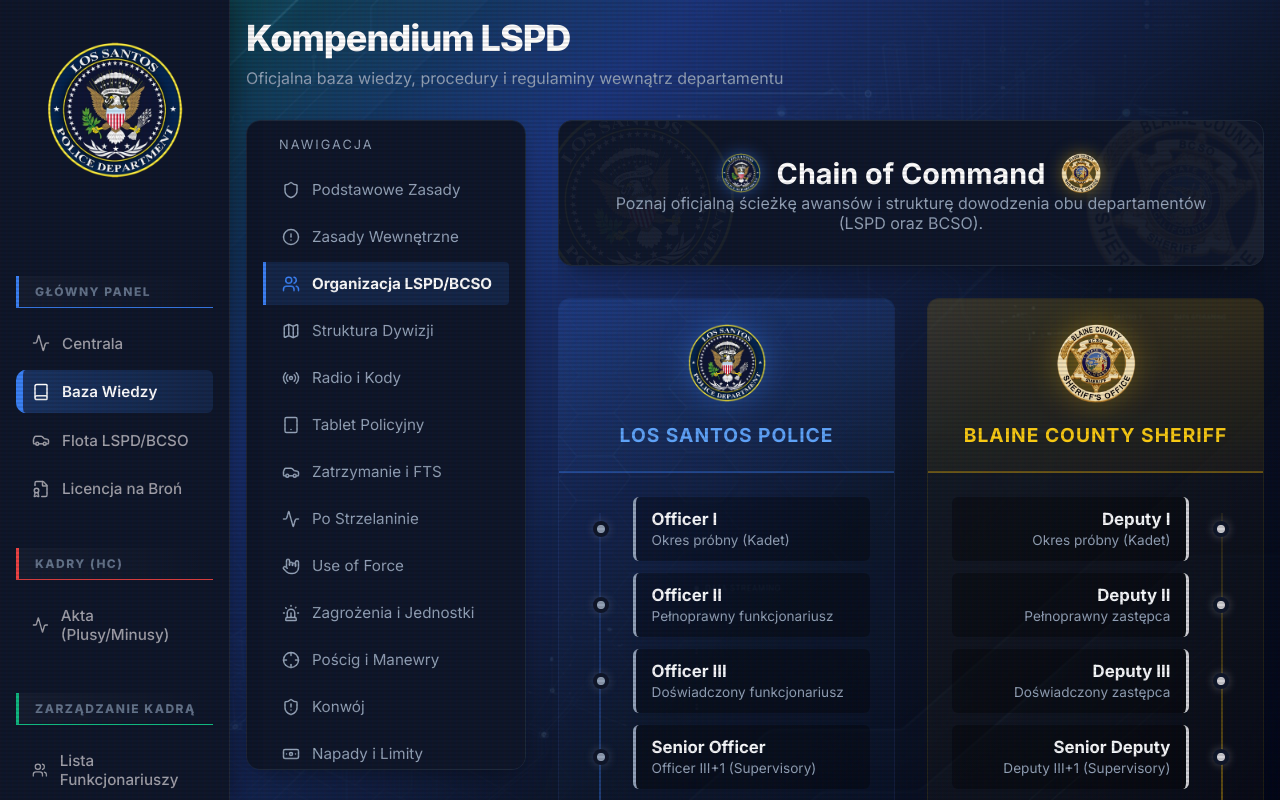
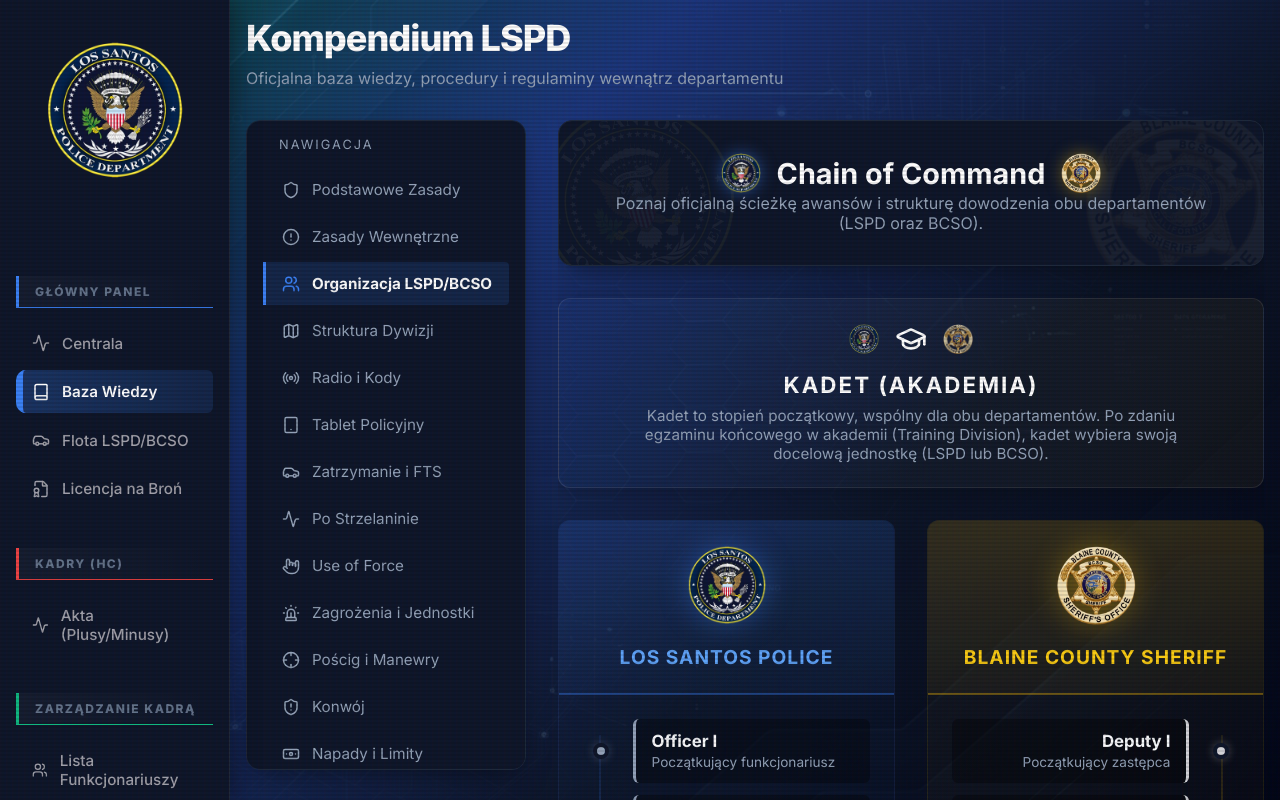
Before and after one commit to Bowie102/MDT-Strona-WWW, a React app: page /knowledge in a window 1280 px wide. Both pictures are taken after a click on the button "Organizacja LSPD/BCSO". Shown: the top 800 px of the page. Built offline with nearby package versions, Linux system fonts and the light colour scheme; the HTML template or start-up script is replaced by a standard one.

Commit message:
Add files via upload

```diff
--- a/src/pages/KnowledgeBase.jsx
+++ b/src/pages/KnowledgeBase.jsx
@@ -166,6 +166,17 @@ function KnowledgeBase() {
 
             <motion.div variants={itemVariant} style={{ display: 'grid', gridTemplateColumns: 'repeat(auto-fit, minmax(320px, 1fr))', gap: '2rem' }}>
 
+              {/* KADET (WSPÓLNY) */}
+              <div style={{ gridColumn: '1 / -1', background: 'linear-gradient(to right, rgba(59, 130, 246, 0.05), rgba(234, 179, 8, 0.05))', borderRadius: '12px', border: '1px solid rgba(255, 255, 255, 0.1)', padding: '1.5rem', textAlign: 'center', display: 'flex', flexDirection: 'column', alignItems: 'center', gap: '0.5rem', boxShadow: '0 4px 20px rgba(0,0,0,0.2)' }}>
+                 <div style={{ display: 'flex', gap: '1rem', alignItems: 'center', marginBottom: '0.5rem' }}>
+                    <img src="/lspd_logo.png" alt="LSPD" style={{ height: '30px', opacity: 0.8 }} />
+                    <GraduationCap size={32} color="#fff" />
+                    <img src="/bcso_logo.png" alt="BCSO" style={{ height: '30px', opacity: 0.8 }} />
+                 </div>
+                 <h4 style={{ margin: 0, color: '#fff', fontSize: '1.4rem', textTransform: 'uppercase', letterSpacing: '2px' }}>Kadet (Akademia)</h4>
+                 <p style={{ margin: 0, color: 'var(--text-muted)', fontSize: '0.95rem', maxWidth: '600px' }}>Kadet to stopień początkowy, wspólny dla obu departamentów. Po zdaniu egzaminu końcowego w akademii (Training Division), kadet wybiera swoją docelową jednostkę (LSPD lub BCSO).</p>
+              </div>
+
               {/* LSPD COLUMN */}
               <div style={{ background: 'rgba(59, 130, 246, 0.03)', borderRadius: '12px', border: '1px solid rgba(59, 130, 246, 0.1)', overflow: 'hidden' }}>
                 <div style={{ background: 'linear-gradient(to bottom, rgba(59, 130, 246, 0.15), rgba(59, 130, 246, 0.05))', padding: '1.5rem', textAlign: 'center', borderBottom: '2px solid rgba(59, 130, 246, 0.3)' }}>
@@ -176,7 +187,7 @@ function KnowledgeBase() {
                    {/* Central line */}
                    <div style={{ position: 'absolute', left: '2.5rem', top: '2.5rem', bottom: '2.5rem', width: '2px', background: 'linear-gradient(to bottom, rgba(59, 130, 246, 0.1), rgba(59, 130, 246, 0.5), #eab308)' }} />
                    {[
-                      { rank: 'Officer I', desc: 'Okres próbny (Kadet)' },
+                      { rank: 'Officer I', desc: 'Początkujący funkcjonariusz' },
                       { rank: 'Officer II', desc: 'Pełnoprawny funkcjonariusz' },
                       { rank: 'Officer III', desc: 'Doświadczony funkcjonariusz' },
                       { rank: 'Senior Officer', desc: 'Officer III+1 (Supervisory)' },
@@ -209,16 +220,16 @@ function KnowledgeBase() {
                    {/* Central line */}
                    <div style={{ position: 'absolute', right: '2.5rem', top: '2.5rem', bottom: '2.5rem', width: '2px', background: 'linear-gradient(to bottom, rgba(234, 179, 8, 0.1), rgba(234, 179, 8, 0.5), #eab308)' }} />
                    {[
-                      { rank: 'Deputy I', desc: 'Okres próbny (Kadet)' },
+                      { rank: 'Deputy I', desc: 'Początkujący zastępca' },
                       { rank: 'Deputy II', desc: 'Pełnoprawny zastępca' },
                       { rank: 'Deputy III', desc: 'Doświadczony zastępca' },
-                      { rank: 'Senior Deputy', desc: 'Deputy III+1 (Supervisory)' },
-                      { rank: 'Sergeant', desc: 'Dowódca zmiany', isCommand: true },
-                      { rank: 'Lieutenant', desc: 'Dowódca jednostki / zmiany', isCommand: true },
-                      { rank: 'Captain', desc: 'Kapitan dywizji', isCommand: true },
-                      { rank: 'Major', desc: 'Dowództwo szczebla wyższego', isCommand: true, isHigh: true },
-                      { rank: 'Assistant Sheriff', desc: 'Asystent Szeryfa', isCommand: true, isHigh: true },
-                      { rank: 'Undersheriff', desc: 'Zastępca Szeryfa', isCommand: true, isHigh: true },
+                      { rank: 'Corporal', desc: 'Dowódca polowy (Supervisory)' },
+                      { rank: 'Sergeant I', desc: 'Młodszy dowódca zmiany', isCommand: true },
+                      { rank: 'Sergeant II', desc: 'Sierżant sztabowy', isCommand: true },
+                      { rank: 'Sergeant III', desc: 'Dowódca zmiany', isCommand: true },
+                      { rank: 'Lieutenant I', desc: 'Zastępca dowódcy jednostki', isCommand: true, isHigh: true },
+                      { rank: 'Lieutenant II', desc: 'Dowódca jednostki', isCommand: true, isHigh: true },
+                      { rank: 'Undersheriff', desc: 'Zastępca Szeryfa (Zarząd)', isCommand: true, isHigh: true },
                       { rank: 'Sheriff', desc: 'Szeryf (Zarząd)', isCommand: true, isHigh: true },
                    ].map((item, i) => (
                       <div key={i} style={{ display: 'flex', alignItems: 'center', gap: '1.5rem', zIndex: 1, flexDirection: 'row-reverse' }}>
```
